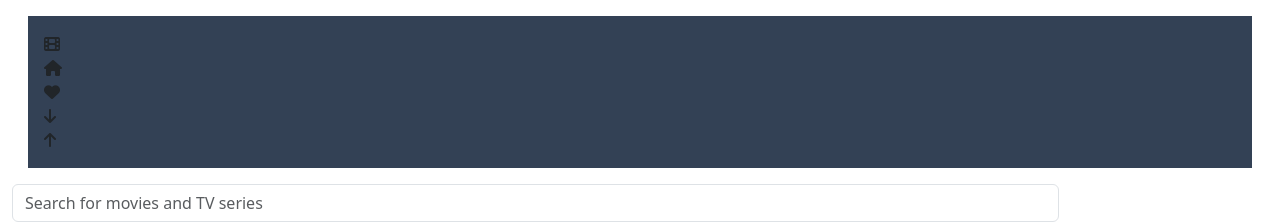
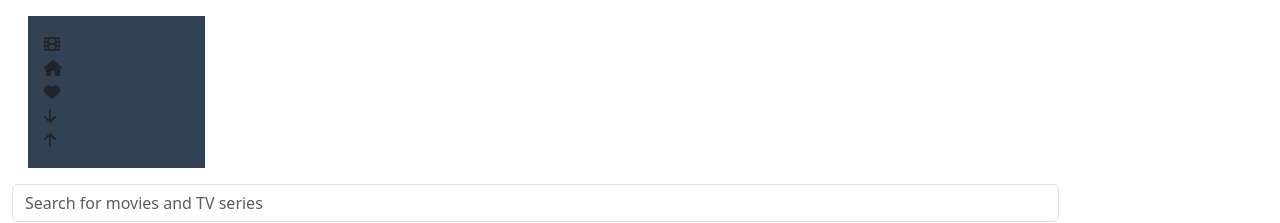
Before and after one commit to Osiris8/entertainment-web-app, a React (Create React App) app: page / in a window 1280 px wide. Shown: the top 223 px of the page. Built offline with nearby package versions, Linux system fonts and the light colour scheme.

Commit message:
update Navigation.js in column

```diff
--- a/src/components/Navigation.js
+++ b/src/components/Navigation.js
@@ -1,5 +1,6 @@
 function Navigation() {
   return (
+    <div className="col-2">
       <div className=" flex flex-direction-column nav-bg-color margin-16 padding-16">
         <ul class="">
           <li>
@@ -19,6 +20,7 @@ function Navigation() {
           </li>
         </ul>
       </div>
+    </div>
   );
 }
 
```
Lines whose indentation alone changed are shown as unchanged.
